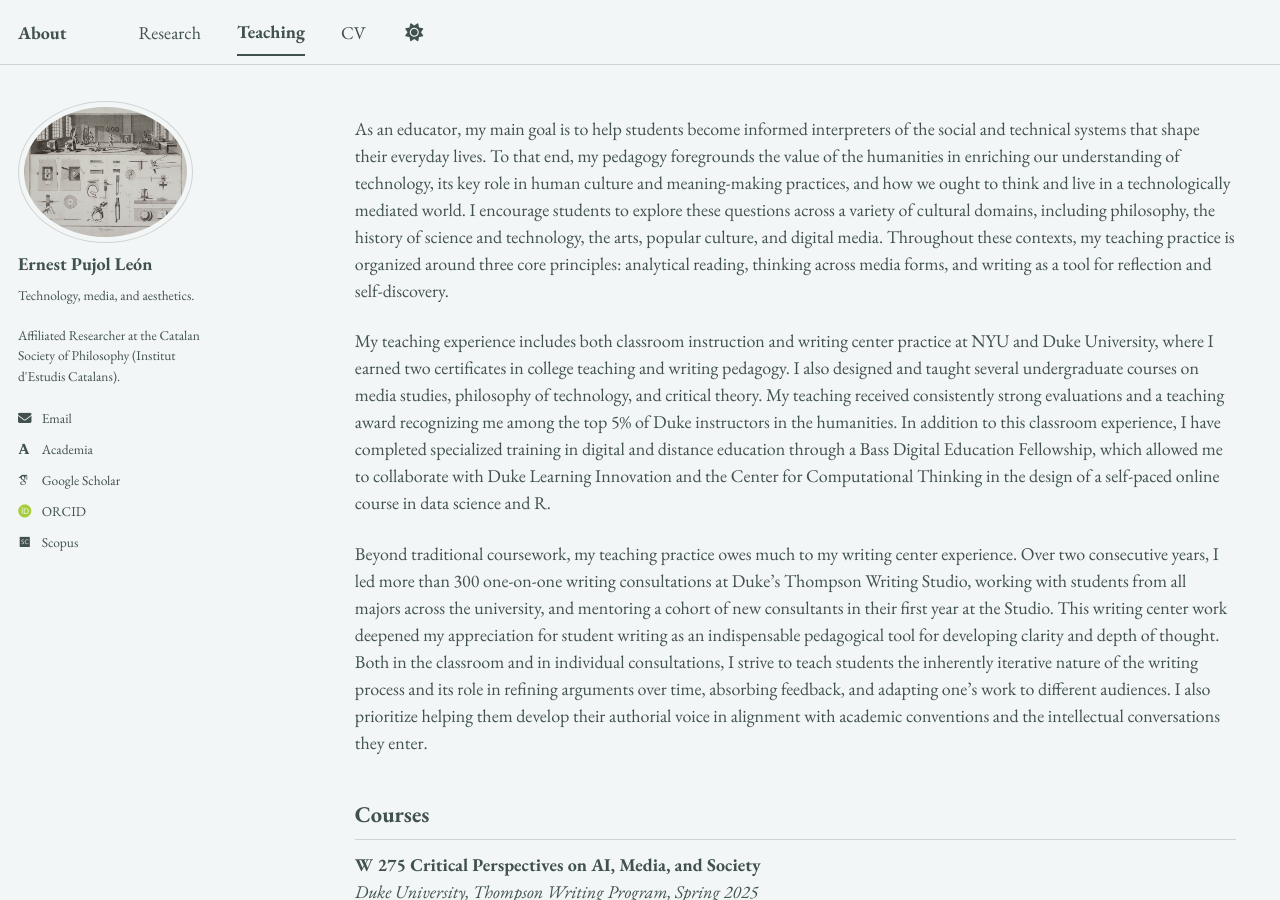
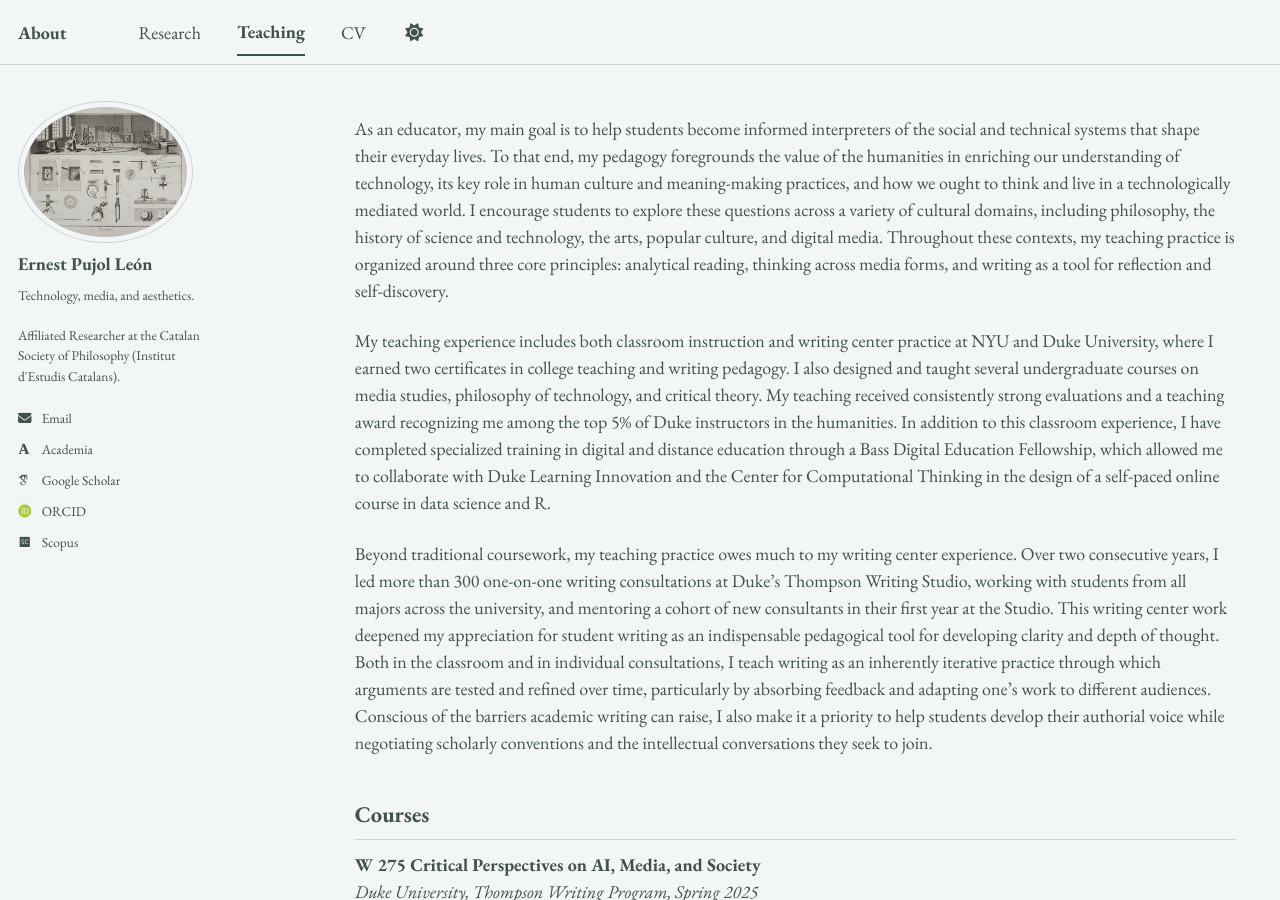
Before and after one commit to epujol90/epujol90.github.io, a Jekyll site: the page built from _pages/teaching.md, in a window 1280 px wide and 900 px high. Built offline with Jekyll 4.4.1, drawn with Linux system fonts in a browser that asks for light colours; some web fonts are replaced; a script bundle is joined from its source files by our own code; library files that are not in the unit come from our copies.

Commit message:
Update teaching.md

```diff
--- a/_pages/teaching.md
+++ b/_pages/teaching.md
@@ -9,7 +9,7 @@ As an educator, my main goal is to help students become informed interpreters of
 
 My teaching experience includes both classroom instruction and writing center practice at NYU and Duke University, where I earned two certificates in college teaching and writing pedagogy. I also designed and taught several undergraduate courses on media studies, philosophy of technology, and critical theory. My teaching received consistently strong evaluations and a teaching award recognizing me among the top 5% of Duke instructors in the humanities. In addition to this classroom experience, I have completed specialized training in digital and distance education through a Bass Digital Education Fellowship, which allowed me to collaborate with Duke Learning Innovation and the Center for Computational Thinking in the design of a self-paced online course in data science and R.
 
-Beyond traditional coursework, my teaching practice owes much to my writing center experience. Over two consecutive years, I led more than 300 one-on-one writing consultations at Duke's Thompson Writing Studio, working with students from all majors across the university, and mentoring a cohort of new consultants in their first year at the Studio. This writing center work deepened my appreciation for student writing as an indispensable pedagogical tool for developing clarity and depth of thought. Both in the classroom and in individual consultations, I strive to teach students the inherently iterative nature of the writing process and its role in refining arguments over time, absorbing feedback, and adapting one's work to different audiences. I also prioritize helping them develop their authorial voice in alignment with academic conventions and the intellectual conversations they enter.
+Beyond traditional coursework, my teaching practice owes much to my writing center experience. Over two consecutive years, I led more than 300 one-on-one writing consultations at Duke's Thompson Writing Studio, working with students from all majors across the university, and mentoring a cohort of new consultants in their first year at the Studio. This writing center work deepened my appreciation for student writing as an indispensable pedagogical tool for developing clarity and depth of thought. Both in the classroom and in individual consultations, I teach writing as an inherently iterative practice through which arguments are tested and refined over time, particularly by absorbing feedback and adapting one's work to different audiences. Conscious of the barriers academic writing can raise, I also make it a priority to help students develop their authorial voice while negotiating scholarly conventions and the intellectual conversations they seek to join.
 <br>
 
 
```
